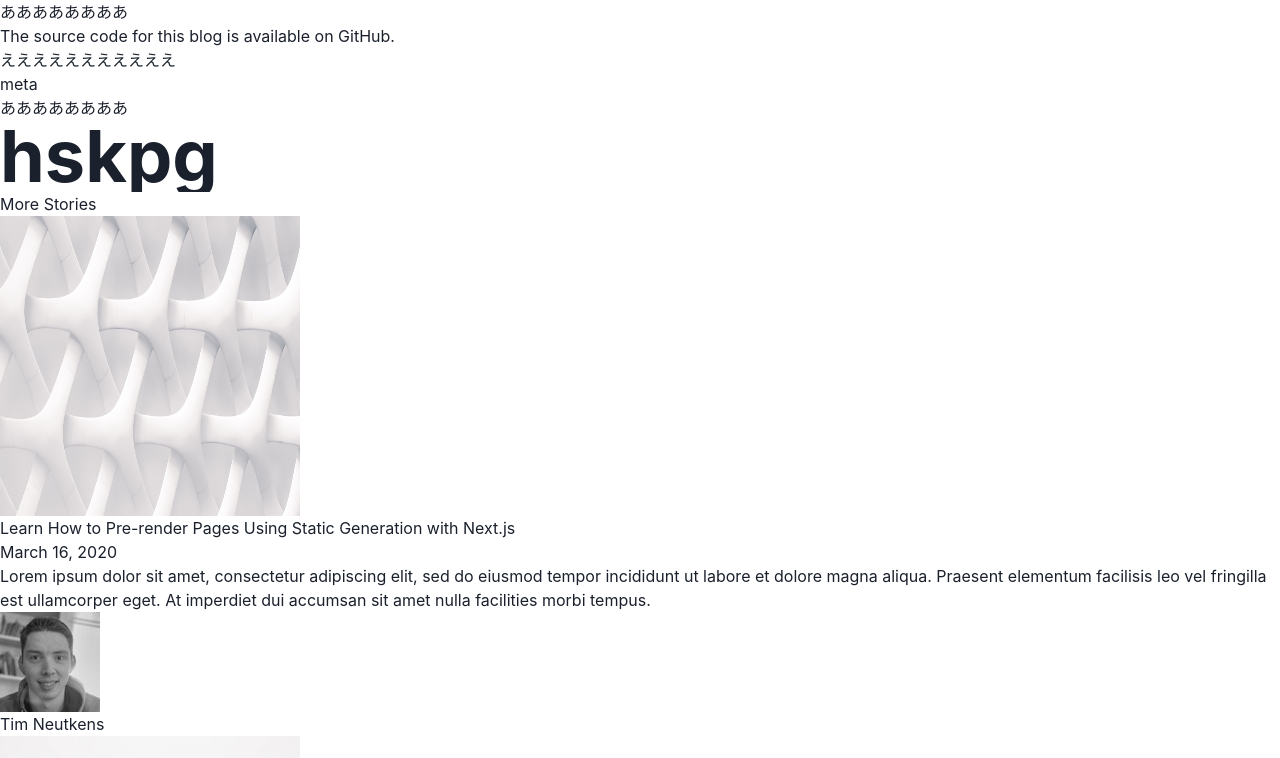
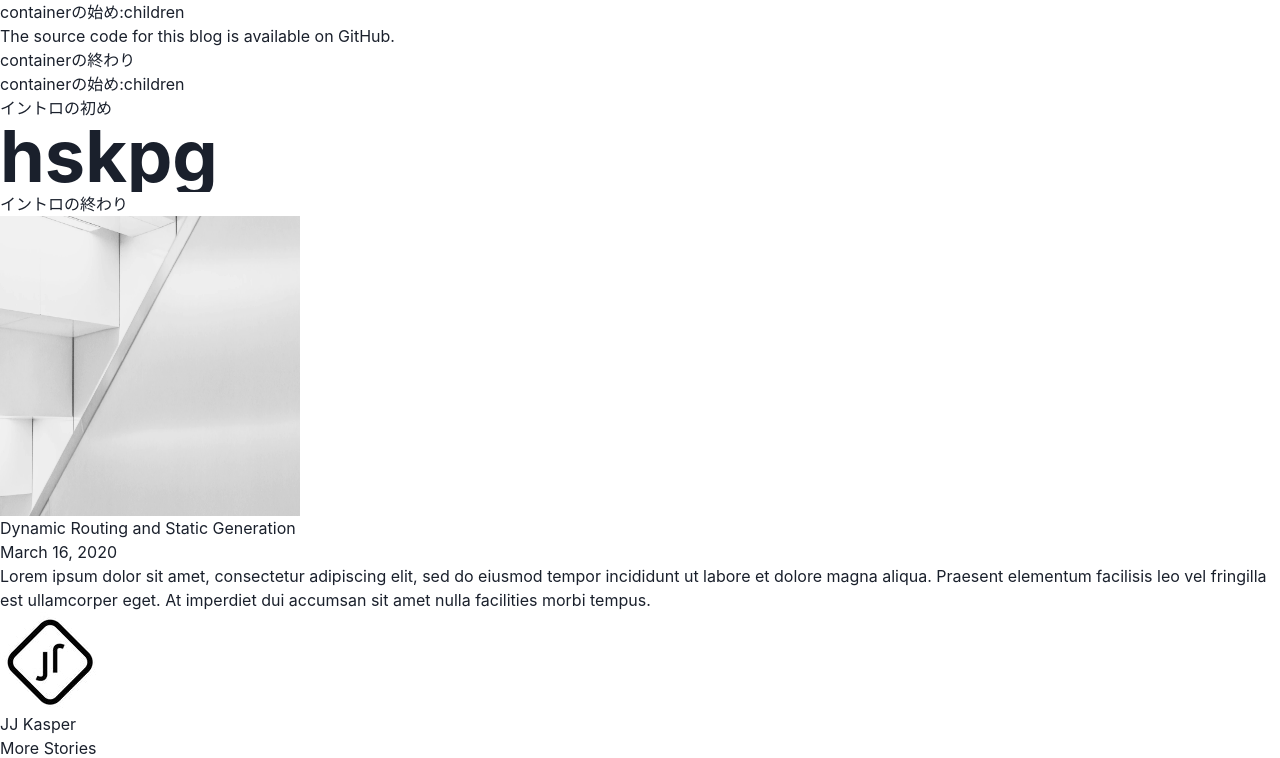
Before and after one commit to ShuntaH/next-ts-blog-template, a Next.js app: page / in a window 1280 px wide. Shown: the top 758 px of the page. Built offline with nearby package versions, Linux system fonts and the light colour scheme.

Commit message:
UPDATE: next dev script works now

```diff
--- a/components/container.tsx
+++ b/components/container.tsx
@@ -3,7 +3,7 @@ type Props = {
 }
 
 const Container = ({ children }: Props) => {
-  return <div className="container mx-auto px-5">ああああああああ{children}えええええええええええ</div>
+  return <div className="container mx-auto px-5">containerの始め:children{children}containerの終わり</div>
 }
 
 export default Container
--- a/components/intro.tsx
+++ b/components/intro.tsx
@@ -1,16 +1,18 @@
 import { CMS_NAME } from '../lib/constants'
 import { Heading, Text } from '@chakra-ui/react'
+import Link from "next/link";
 
 const Intro = () => {
   return (
-    <section className="flex-col md:flex-row flex items-center md:justify-between mt-16 mb-16 md:mb-12">
+    <section className="">
+        イントロの初め
         <Heading as='h1' size='4xl' noOfLines={1}>
-            <a href="/">hskpg</a>
+            <Link href="/">hskpg</Link>
         </Heading>
 
       <h4 className="text-center md:text-left text-lg mt-5 md:pl-8">
 
-      </h4>
+      </h4>イントロの終わり
     </section>
   )
 }
--- a/package.json
+++ b/package.json
@@ -26,6 +26,8 @@
   "devDependencies": {
     "@types/node": "^18.0.3",
     "@types/react": "^18.0.15",
-    "@types/react-dom": "^18.0.6"
+    "@types/react-dom": "^18.0.6",
+    "eslint": "8.26.0",
+    "eslint-config-next": "13.0.0"
   }
 }
--- a/pages/index.tsx
+++ b/pages/index.tsx
@@ -22,24 +22,24 @@ export default function Index({ allPosts }: Props) {
   return (
     <>
       <Layout>
-        meta
-        <Head>
-          <title>hskpg blog</title>
-        </Head>
+        {/*meta*/}
+        {/*<Head>*/}
+        {/*  <title>hskpg blog</title>*/}
+        {/*</Head>*/}
 
 
-        <Container children={'children'}>
+        <Container>
           <Intro></Intro>
-          {/*{heroPost && (*/}
-          {/*  <HeroPost*/}
-          {/*    title={heroPost.title}*/}
-          {/*    coverImage={heroPost.coverImage}*/}
-          {/*    date={heroPost.date}*/}
-          {/*    author={heroPost.author}*/}
-          {/*    slug={heroPost.slug}*/}
-          {/*    excerpt={heroPost.excerpt}*/}
-          {/*  />*/}
-          {/*)}*/}
+          {heroPost && (
+            <HeroPost
+              title={heroPost.title}
+              coverImage={heroPost.coverImage}
+              date={heroPost.date}
+              author={heroPost.author}
+              slug={heroPost.slug}
+              excerpt={heroPost.excerpt}
+            />
+          )}
           {morePosts.length > 0 && <MoreStories posts={morePosts} />}
         </Container>
       </Layout>
```
Also changed, not shown: .eslintrc.json (added), 1 other file (tests, documents, lock files or other folders).
